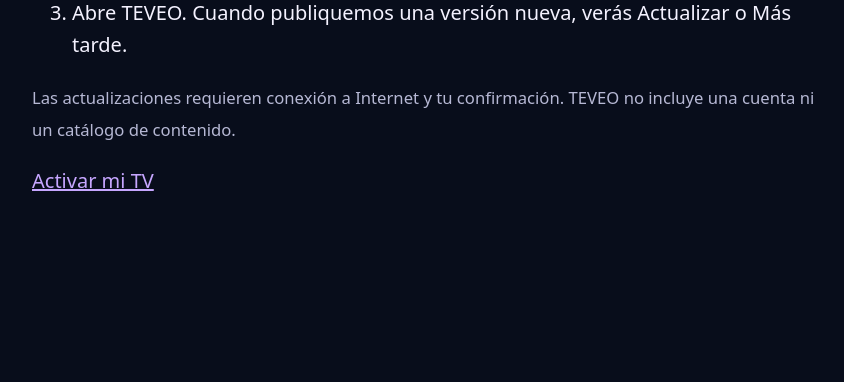
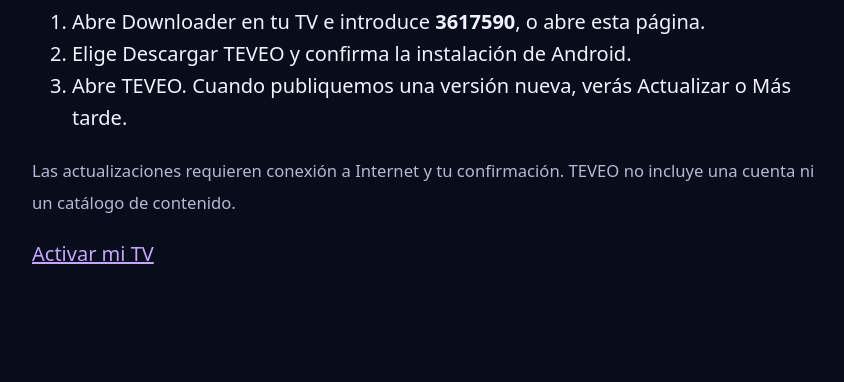
Before and after one commit to soycaxte-lab/teveo-website, a website: page descargar.html in a window 1280 px wide. Shown: the part 650-1032 px from the top of the page, without its empty margins (208-1052 px from the left). Before the commit the page ends 959 px from the top, so only its background shows below. Drawn offline with Linux system fonts and the light colour scheme; files whose address does not match are found by name.

Commit message:
Mostrar código Downloader 3617590

```diff
--- a/descargar.html
+++ b/descargar.html
@@ -1,5 +1,5 @@
 <!doctype html><html lang="es"><head><meta charset="utf-8"><meta name="viewport" content="width=device-width,initial-scale=1"><title>Descargar TEVEO</title><style>
-body{margin:0;background:#080d1b;color:#f4f2ff;font:20px system-ui;line-height:1.6}main{max-width:800px;margin:8vh auto;padding:28px}h1{font-size:48px}a{color:#c6a6ff}a.button{display:inline-block;background:#7028e8;color:white;padding:16px 28px;border-radius:12px;text-decoration:none}a:focus{outline:4px solid white;outline-offset:5px}small{color:#b6b8d4}[hidden]{display:none!important}</style></head><body><main><a href="/">← King Media Global</a><h1>TEVEO para tu TV</h1><p>Instala TEVEO en Android TV o Google TV.</p><p id="status" role="status">Comprobando disponibilidad…</p><a class="button" id="download" href="/download/teveo.apk" hidden>Descargar TEVEO</a><p id="version"></p><h2>Cómo instalar</h2><ol><li>Abre esta página desde Downloader en tu TV.</li><li>Elige Descargar TEVEO y confirma la instalación de Android.</li><li>Abre TEVEO. Cuando publiquemos una versión nueva, verás Actualizar o Más tarde.</li></ol><p><small>Las actualizaciones requieren conexión a Internet y tu confirmación. TEVEO no incluye una cuenta ni un catálogo de contenido.</small></p><p><a href="https://activar.kingmediaglobal.com">Activar mi TV</a></p></main><script>const status = document.querySelector('#status');
+body{margin:0;background:#080d1b;color:#f4f2ff;font:20px system-ui;line-height:1.6}main{max-width:800px;margin:8vh auto;padding:28px}h1{font-size:48px}a{color:#c6a6ff}a.button{display:inline-block;background:#7028e8;color:white;padding:16px 28px;border-radius:12px;text-decoration:none}a:focus{outline:4px solid white;outline-offset:5px}small{color:#b6b8d4}[hidden]{display:none!important}</style></head><body><main><a href="/">← King Media Global</a><h1>TEVEO para tu TV</h1><p>Instala TEVEO en Android TV o Google TV.</p><p id="status" role="status">Comprobando disponibilidad…</p><a class="button" id="download" href="/download/teveo.apk" hidden>Descargar TEVEO</a><p id="version"></p><h2>Código de Downloader: <strong>3617590</strong></h2><h2>Cómo instalar</h2><ol><li>Abre Downloader en tu TV e introduce <strong>3617590</strong>, o abre esta página.</li><li>Elige Descargar TEVEO y confirma la instalación de Android.</li><li>Abre TEVEO. Cuando publiquemos una versión nueva, verás Actualizar o Más tarde.</li></ol><p><small>Las actualizaciones requieren conexión a Internet y tu confirmación. TEVEO no incluye una cuenta ni un catálogo de contenido.</small></p><p><a href="https://activar.kingmediaglobal.com">Activar mi TV</a></p></main><script>const status = document.querySelector('#status');
 fetch('/updates/android-tv.json', {cache:'no-store'}).then(r => {if (!r.ok) throw Error(); return r.json();}).then(data => {
   if (!data.available) { status.textContent = 'Estamos preparando la primera descarga pública.'; return; }
   document.querySelector('#version').textContent = `Versión ${data.versionName} · ${(data.sizeBytes / 1048576).toFixed(1)} MB`;
```
